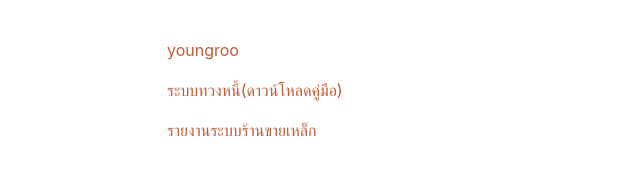
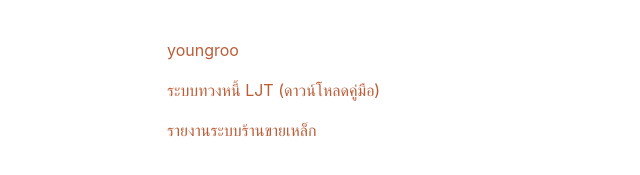
Before and after one commit to tkaonth/portfulio, a plain HTML site: page index.html in a window 1280 px wide. Shown: the part 3586-3761 px from the top of the page, 209-849 px from the left. Drawn offline with nearby package versions, Linux system fonts and the light colour scheme; a web font is replaced by a local one.

Commit message:
Update index.html

```diff
--- a/index.html
+++ b/index.html
@@ -148,7 +148,7 @@
                     <ul class="fa-ul mb-0">
                         <li>
                             <a class="nav-link js-scroll-trigger" target="_blank" href="https://www.youngroo.com/">youngroo</a>
-                            <a class="nav-link js-scroll-trigger" target="_blank" href="http://www.ljtfinance.com/getmanualfile">ระบบทวงหนี้(ดาวน์โหลดคู่มือ)</a>
+                            <a class="nav-link js-scroll-trigger" target="_blank" href="http://www.ljtfinance.com/getmanualfile">ระบบทวงหนี้ LJT (ดาวน์โหลดคู่มือ)</a>
                             <a class="nav-link js-scroll-trigger" target="_blank" href="http://localhost/LJTSTEEL/index.php">รายงานระบบร้านขายเหล็ก</a>
                         </li>
                     </ul>
```
